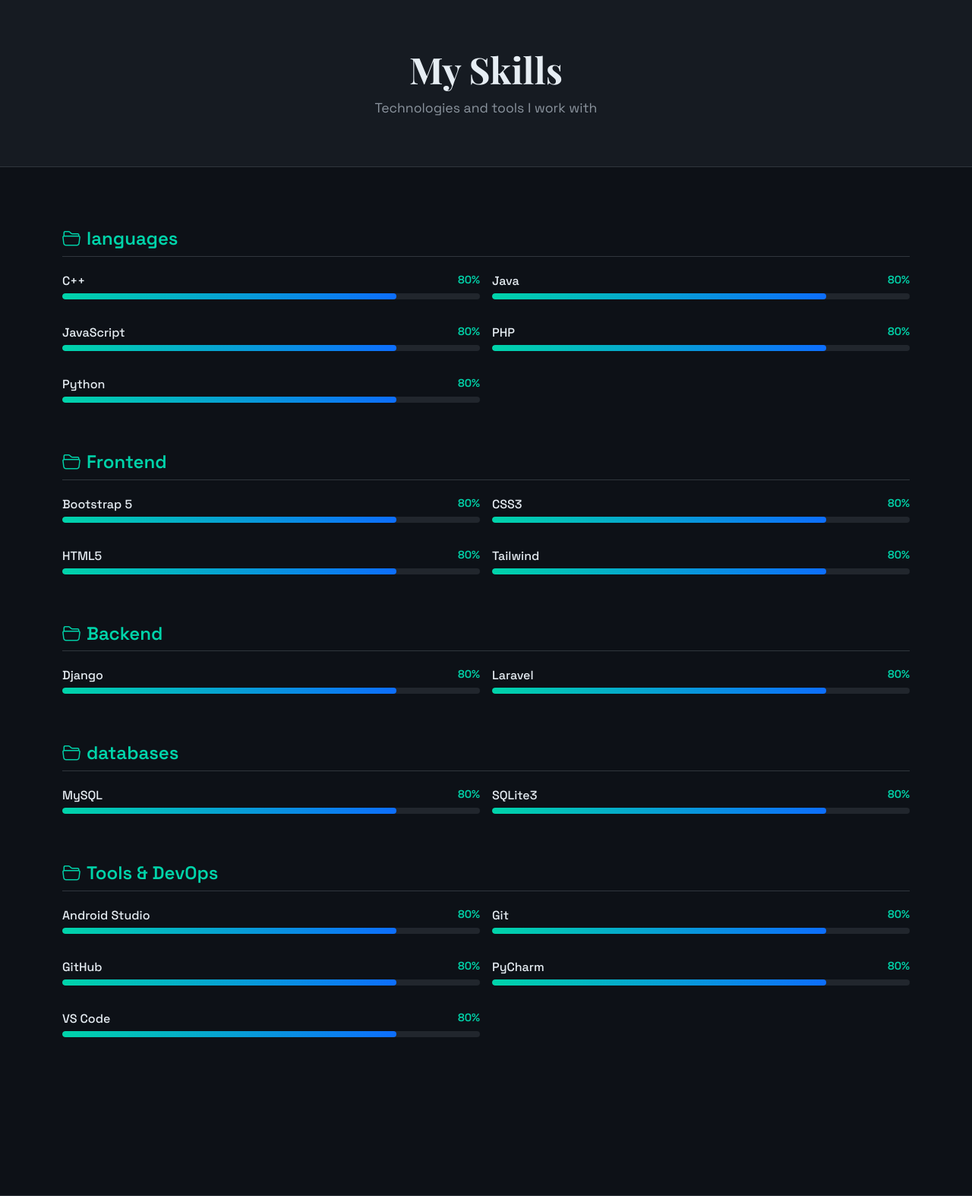
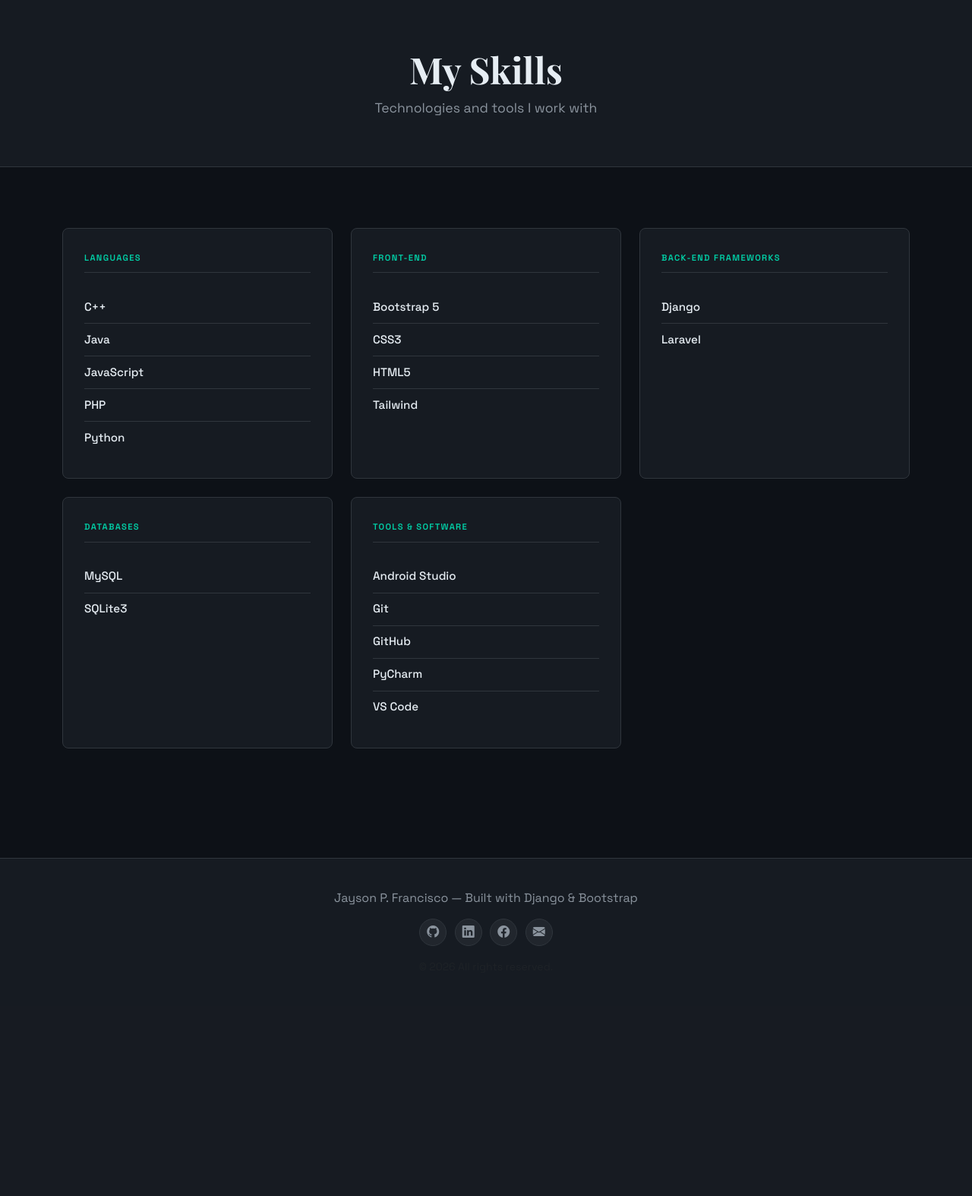
Before and after one commit to jaysonkeito/portfolio-django, a Django app: page /skills/ in a window 1280 px wide. Shown: the part 71-1645 px from the top of the page at 76% size. After the commit the page ends 1316 px from the top, so only its background shows below. Run offline with Django 4.2, Linux system fonts and the light colour scheme; data comes from the database, SQL or seed files in the repository; both versions use the stored data as it was after the commit.

Commit message:
Initial commit

```diff
--- a/myportfolio/settings.py
+++ b/myportfolio/settings.py
@@ -46,6 +46,7 @@ TEMPLATES = [
                 'django.contrib.messages.context_processors.messages',
             ],
         },
+
     },
 ]
 
--- a/portfolio/models.py
+++ b/portfolio/models.py
@@ -21,14 +21,14 @@ class Profile(models.Model):
 
 class Skill(models.Model):
     CATEGORY_CHOICES = [
-        ('frontend', 'Frontend'),
-        ('backend', 'Backend'),
-        ('database', 'Database'),
-        ('tools', 'Tools & DevOps'),
-        ('other', 'Other'),
+        ('languages', 'Languages'),
+        ('frontend', 'Front-End'),
+        ('backend', 'Back-End Frameworks'),
+        ('databases', 'Databases'),
+        ('tools', 'Tools & Software'),
     ]
     name = models.CharField(max_length=100)
-    category = models.CharField(max_length=20, choices=CATEGORY_CHOICES, default='other')
+    category = models.CharField(max_length=20, choices=CATEGORY_CHOICES, default='languages')
     proficiency = models.IntegerField(default=80, help_text='Percentage 0-100')
     order = models.IntegerField(default=0)
 
--- a/portfolio/static/portfolio/css/style.css
+++ b/portfolio/static/portfolio/css/style.css
@@ -328,30 +328,54 @@ a:hover { opacity: .8; }
 }
 
 /* ─── Skills ────────────────────────────────────────────────────────────────── */
-.skills-category-title {
+.skills-grid--5 {
+  grid-template-columns: repeat(3, 1fr);
+}
+
+.skills-grid {
+  display: grid;
+  grid-template-columns: repeat(3, 1fr);
+  gap: 1.5rem;
+}
+
+@media (max-width: 768px) {
+  .skills-grid { grid-template-columns: 1fr; }
+}
+
+.skill-card {
+  background: var(--dark2);
+  border: 1px solid var(--border);
+  border-radius: 8px;
+  padding: 2rem 1.75rem;
+}
+
+.skill-card-title {
   color: var(--accent);
   font-family: 'Space Grotesk', sans-serif;
+  font-size: .7rem;
   font-weight: 600;
-  padding-bottom: .5rem;
+  letter-spacing: .12em;
+  margin-bottom: 1.5rem;
+  padding-bottom: .75rem;
   border-bottom: 1px solid var(--border);
-  margin-bottom: 1.25rem;
 }
 
-.skill-item { margin-bottom: 1rem; }
-
-.skill-name { font-weight: 500; color: var(--text); }
-
-.skill-percent { color: var(--accent); font-weight: 600; font-size: .9rem; }
-
-.skill-progress {
-  height: 8px;
-  background: var(--dark3);
-  border-radius: 4px;
+.skill-list {
+  list-style: none;
+  padding: 0;
+  margin: 0;
 }
 
-.skill-progress .progress-bar {
-  background: linear-gradient(90deg, var(--accent), var(--primary));
-  border-radius: 4px;
+.skill-list-item {
+  color: var(--text);
+  font-size: .95rem;
+  font-weight: 500;
+  padding: .6rem 0;
+  border-bottom: 1px solid var(--border);
+}
+
+.skill-list-item:last-child {
+  border-bottom: none;
 }
 
 /* ─── Timeline (Education) ──────────────────────────────────────────────────── */
--- a/portfolio/templates/portfolio/home.html
+++ b/portfolio/templates/portfolio/home.html
@@ -12,7 +12,7 @@
   <div class="container">
     <div class="row align-items-center g-5">
       <div class="col-lg-7 hero-text" data-aos="fade-right">
-        <p class="hero-greeting">👋 Hello, I'm</p>
+        <p class="hero-greeting">// Hello, I'm</p>
         <h1 class="hero-name">{{ profile.name|default:"Your Name" }}</h1>
         <p class="hero-tagline">{{ profile.tagline|default:"Aspiring Developer & Problem Solver" }}</p>
         <div class="hero-cta d-flex gap-3 flex-wrap">
@@ -40,7 +40,7 @@
       <div class="col-6 col-md-3"><div class="stat-card"><h3 class="stat-number">3+</h3><p>Projects</p></div></div>
       <div class="col-6 col-md-3"><div class="stat-card"><h3 class="stat-number">ITS 305</h3><p>Course</p></div></div>
       <div class="col-6 col-md-3"><div class="stat-card"><h3 class="stat-number">Django</h3><p>Framework</p></div></div>
-      <div class="col-6 col-md-3"><div class="stat-card"><h3 class="stat-number">2025</h3><p>Year</p></div></div>
+      <div class="col-6 col-md-3"><div class="stat-card"><h3 class="stat-number">2026</h3><p>Year</p></div></div>
     </div>
   </div>
 </section>
--- a/portfolio/templates/portfolio/skills.html
+++ b/portfolio/templates/portfolio/skills.html
@@ -12,29 +12,18 @@
 <section class="section-pad">
   <div class="container">
     {% if skills_by_category %}
+    <div class="skills-grid skills-grid--5">
       {% for category, skill_list in skills_by_category.items %}
-      <div class="mb-5">
-        <h4 class="skills-category-title"><i class="bi bi-folder2-open me-2"></i>{{ category }}</h4>
-        <div class="row g-3">
+      <div class="skill-card">
+        <h6 class="skill-card-title">{{ category|upper }}</h6>
+        <ul class="skill-list">
           {% for skill in skill_list %}
-          <div class="col-md-6">
-            <div class="skill-item">
-              <div class="d-flex justify-content-between mb-1">
-                <span class="skill-name">{{ skill.name }}</span>
-                <span class="skill-percent">{{ skill.proficiency }}%</span>
-              </div>
-              <div class="progress skill-progress">
-                <div class="progress-bar" role="progressbar"
-                     style="width: {{ skill.proficiency }}%"
-                     aria-valuenow="{{ skill.proficiency }}"
-                     aria-valuemin="0" aria-valuemax="100"></div>
-              </div>
-            </div>
-          </div>
+          <li class="skill-list-item">{{ skill.name }}</li>
           {% endfor %}
-        </div>
+        </ul>
       </div>
       {% endfor %}
+    </div>
     {% else %}
       <div class="text-center py-5">
         <i class="bi bi-tools" style="font-size:3rem; color:var(--accent);"></i>
@@ -44,18 +33,3 @@
   </div>
 </section>
 {% endblock %}
-
-{% block extra_js %}
-<script>
-  // Animate progress bars on scroll
-  const bars = document.querySelectorAll('.progress-bar');
-  const observer = new IntersectionObserver(entries => {
-    entries.forEach(e => {
-      if (e.isIntersecting) {
-        e.target.style.transition = 'width 1s ease';
-      }
-    });
-  }, { threshold: 0.3 });
-  bars.forEach(b => observer.observe(b));
-</script>
-{% endblock %}
```
Also changed, not shown: db.sqlite3, media/projects/Bayawan-Mini-Hotel.png (added), media/projects/Item_Analyzer.png (added), media/projects/Online_Enrollment.png (added), media/projects/easy_ride.png (added), media/projects/firstPortfolio.png (added), media/projects/homePage.png (added), portfolio/migrations/0002_alter_skill_category.py (added), portfolio/migrations/0003_alter_skill_category.py (added).
